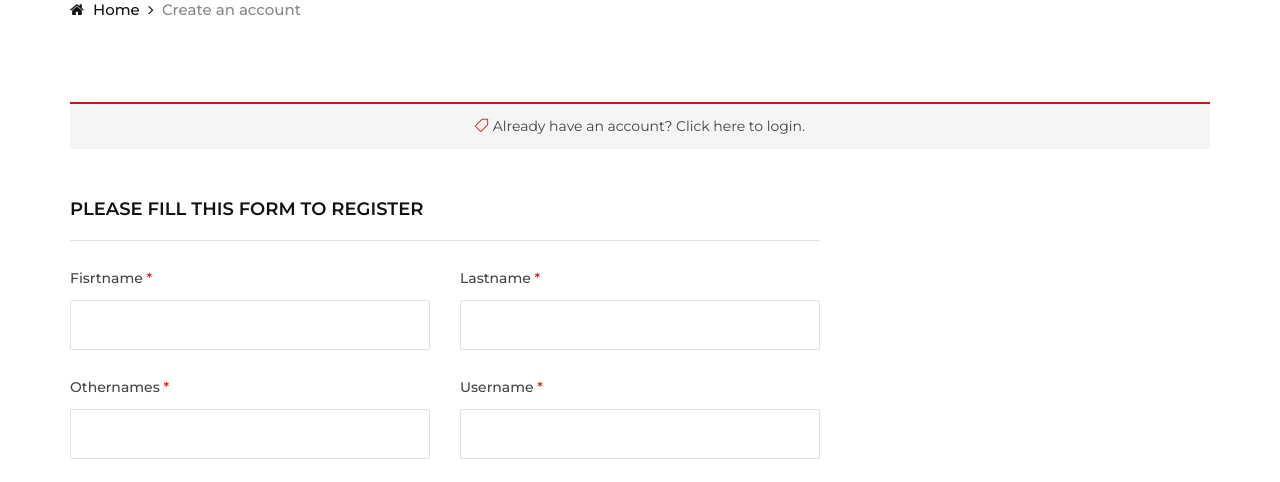
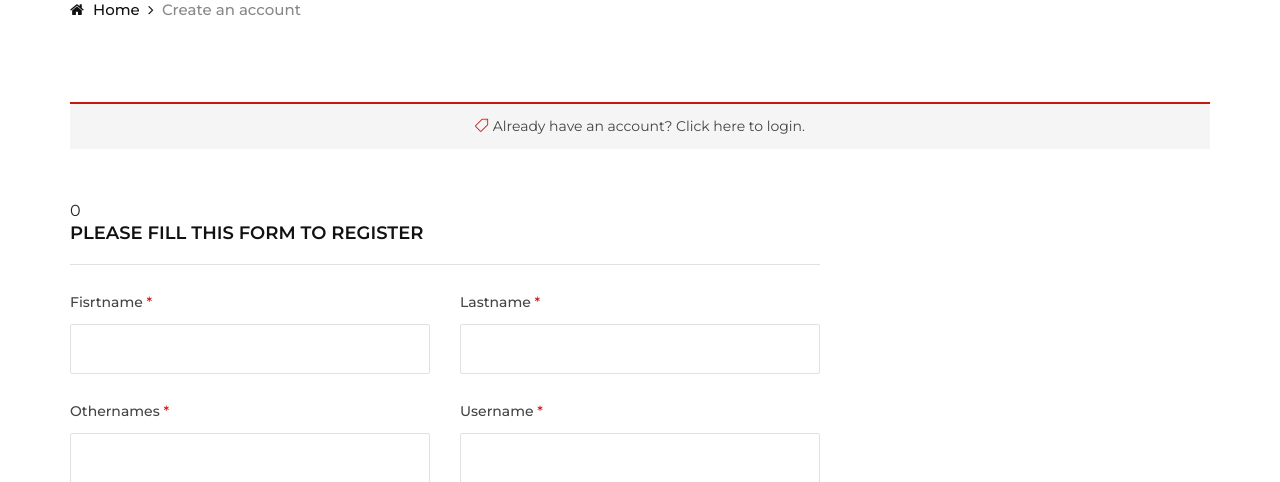
Before and after one commit to T-Phage/Phage, a Django app: template accounts/templates/register.html in a window 1280 px wide. Shown: the part 145-627 px from the top of the page. Run offline with Django 3.2, Linux system fonts and the light colour scheme; the template is opened without the code that fills it: values that come from a table or form of the project are taken from there, others are empty; data comes from the database, SQL or seed files in the repository; parts of the project's set-up code (start-up, migrations or seed data) failed here and were passed over; some libraries are stand-ins or nearby versions.

Commit message:
first commit

```diff
--- a/accounts/templates/register.html
+++ b/accounts/templates/register.html
@@ -21,7 +21,7 @@
             <div class="row">
                 <div class="col-lg-12">
                     <h6 class="coupon__link"><span class="icon_tag_alt"></span> <a href="{% url 'accounts:login' %}">Already have an account? Click
-                    here to login.</a></h6>
+                    here to login.</a></h6>0
                 </div>
             </div>
             <form action="#" method="POST" class="checkout__form">
--- a/accounts/views.py
+++ b/accounts/views.py
@@ -32,7 +32,7 @@ def register(request):
                                     address=address, city=city, region=region, postcode=postcode,
                                     phone=phone)
         return redirect('fashionapp:index')
-    else:
+    else:login
         form = PayerDetailsForm()
         context = {'form':form,}
         return render(request, 'register.html', context)
@@ -68,7 +68,7 @@ def signin(request):
 
 def signout(request):
     logout(request)
-    return redirect('fashionapp:index')
+    return redirect('fashionapp:login')
 
 
 def validate(request):
```
